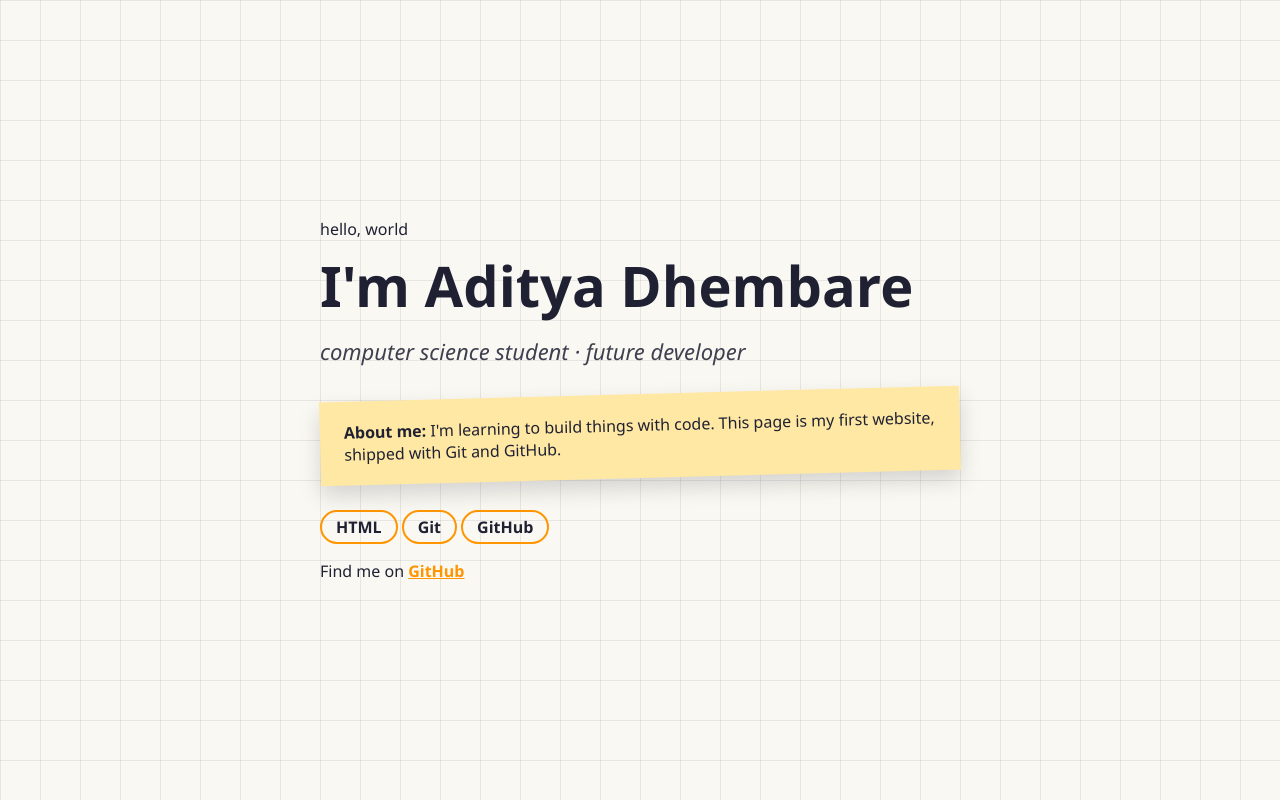
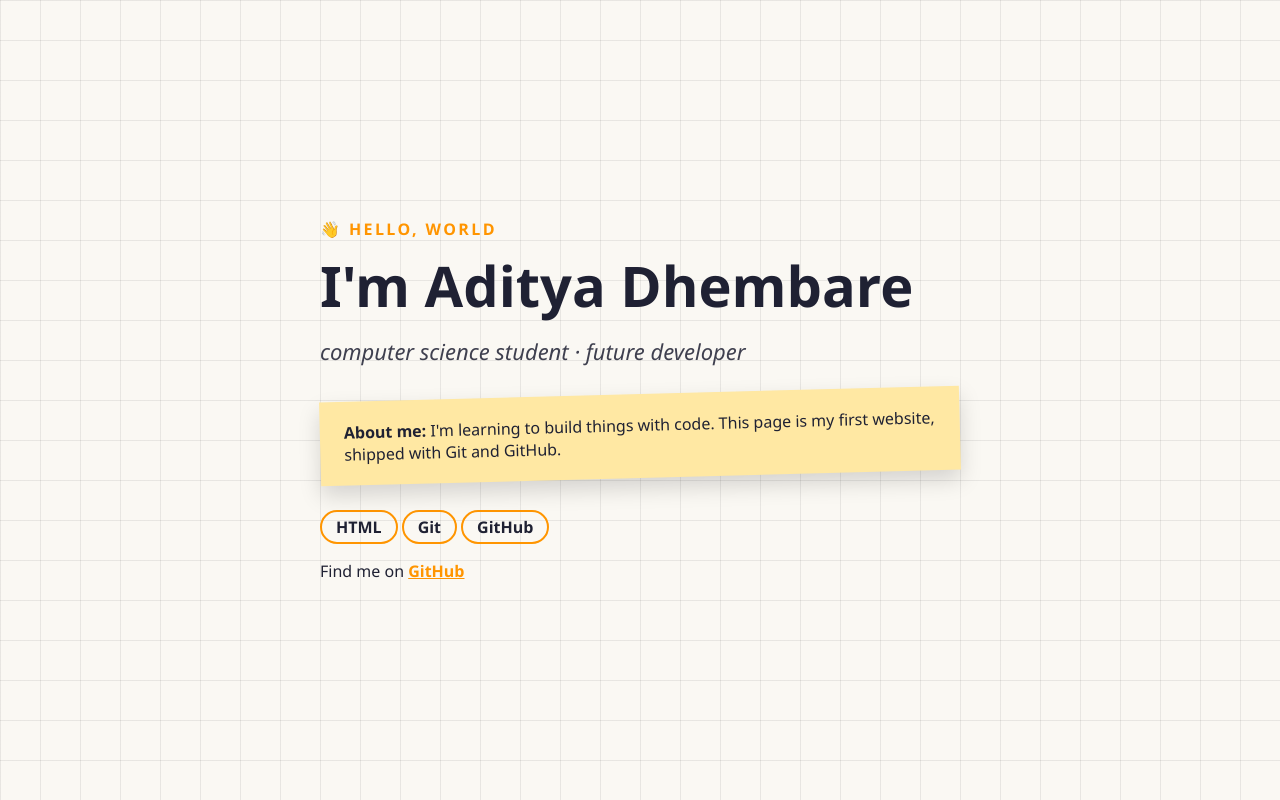
Before and after one commit to Aditya-Dhembare/portfolio-website, a plain HTML site: page index.html in a window 1280 px wide. Drawn offline with Linux system fonts and the light colour scheme.

Commit message:
Revert "wrong code"
This reverts commit 3ae1115f11ef0937e0ec2c046cc363e58511235f.

```diff
--- a/index.html
+++ b/index.html
@@ -32,7 +32,7 @@
 </head>
 <body>
   <main>
-    <p class="hello"></p>hello, world</p>
+    <p class="hello">👋 hello, world</p>
     <h1>I'm Aditya Dhembare</h1>
     <p class="tagline">computer science student · future developer</p>
     <div class="note">
```
